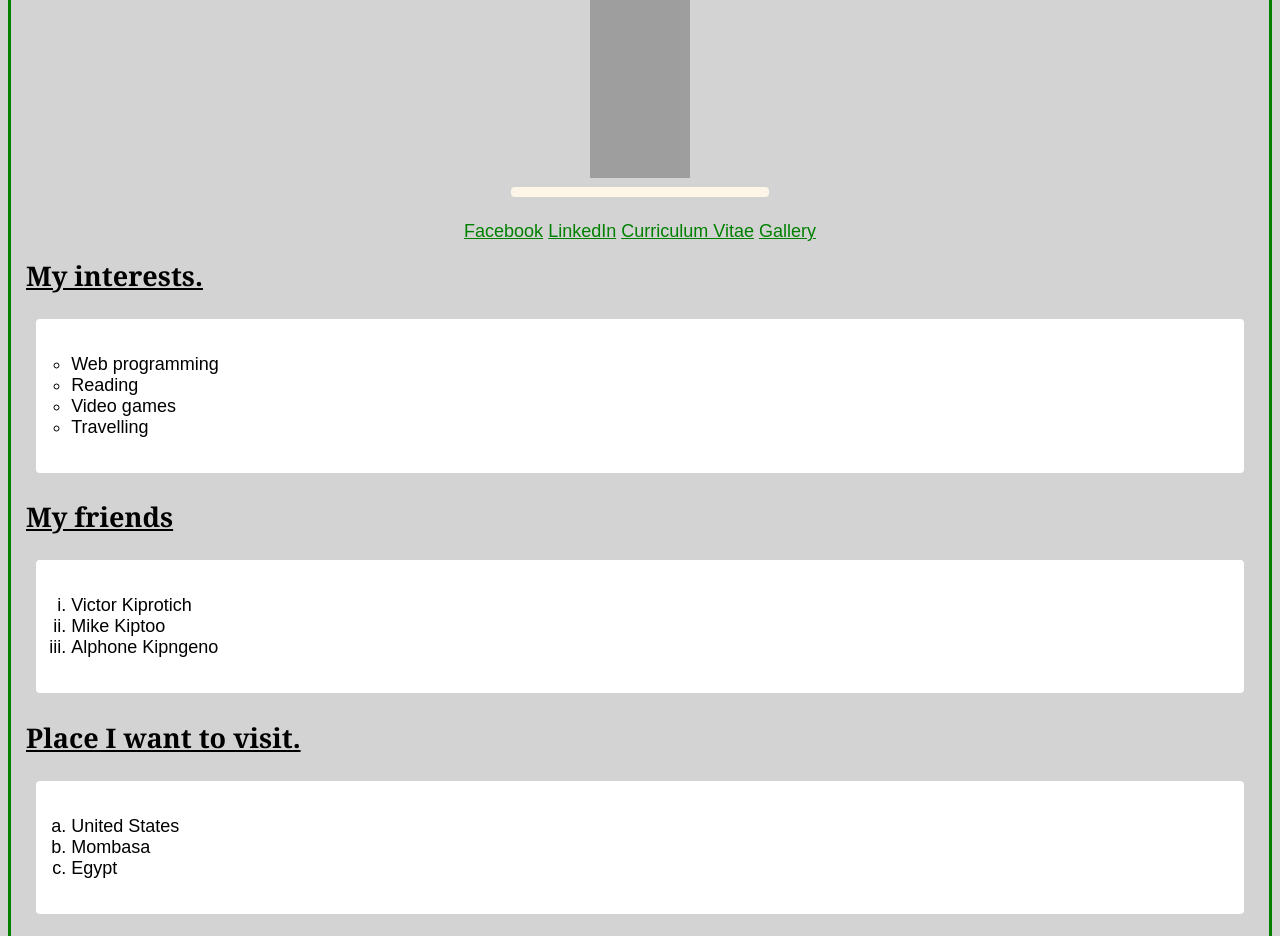
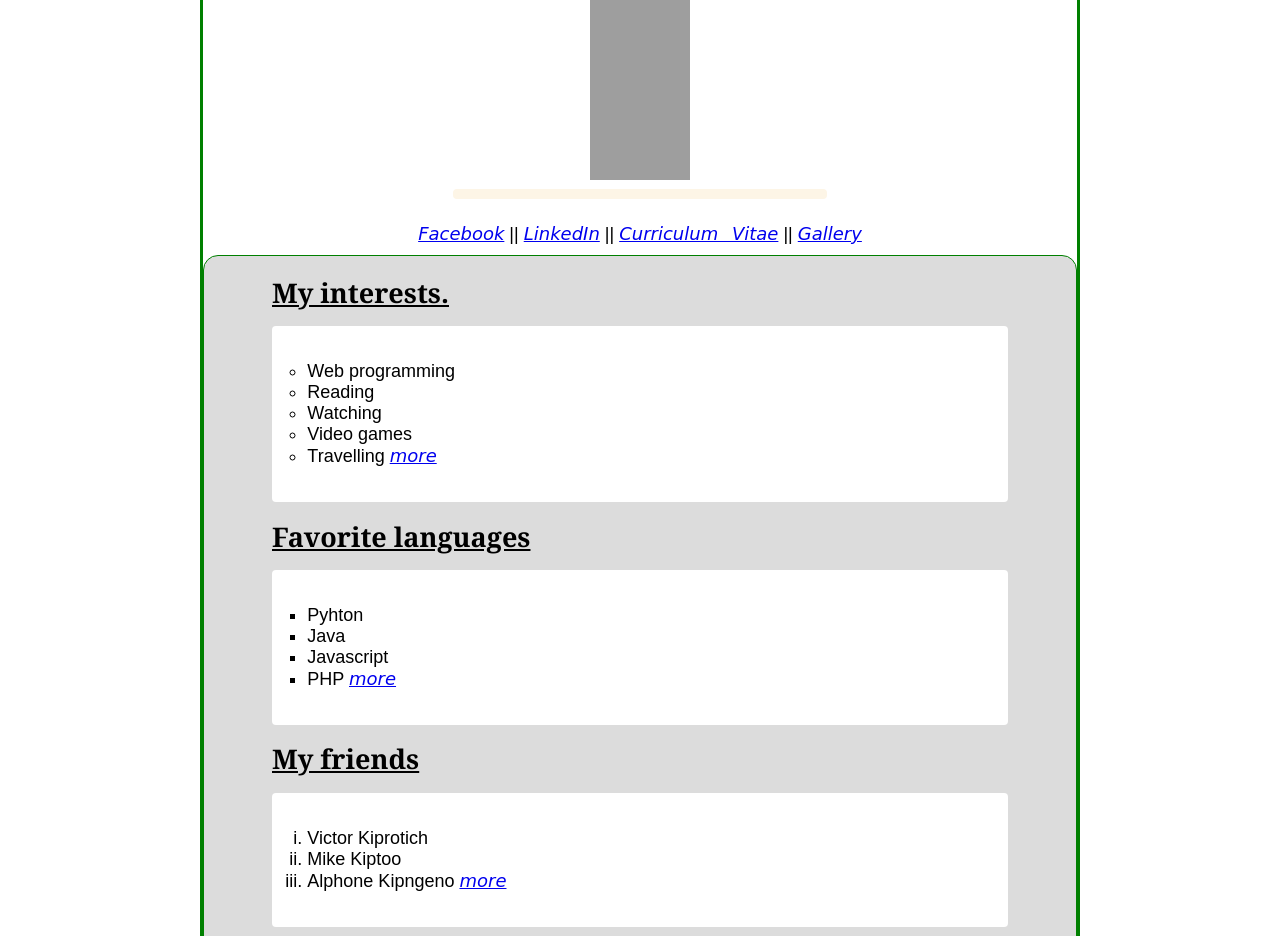
Before and after one commit to Softonic254/My_web, a plain HTML site: page index.html in a window 1280 px wide. Shown: the part 85-1021 px from the top of the page. Drawn offline with Linux system fonts and the light colour scheme; grey boxes are pictures that could not be loaded.

Commit message:
Add border and background colors

```diff
--- a/index.html
+++ b/index.html
@@ -8,19 +8,31 @@
     <body>
         <h1>KIPTOO ROTICH</h1>
         <center><img src="https://scontent.fmba5-1.fna.fbcdn.net/v/t1.0-9/89550451_239707330515714_3814311398461145088_o.jpg?_nc_cat=108&ccb=3&_nc_sid=e3f864&_nc_eui2=AeE78WlPlUSQzK9j4__ERA1hqyS8GX8CJdGrJLwZfwIl0fEfM6EglPKnteH9CaoLvTzrr_sQMe2iop_T5HHufsMO&_nc_ohc=Nt7hGiOS-4YAX8XXlJ1&_nc_ht=scontent.fmba5-1.fna&oh=54430ed8670560505ca6d9da265b0933&oe=605E90D6" height="180px" width="100px"><p></p>
-        <a href="https://www.facebook.com/enock.rotich.16503" target="_blank" >Facebook</a>
-        <a href="https://www.linkedin.com/public-profile/settings?trk=d_flagship3_profile_self_view_public_profile" target="_blank">LinkedIn</a>
-        <a href="https://google.com" target="_blank">Curriculum Vitae</a>
+        <a href="https://www.facebook.com/enock.rotich.16503" target="_blank" >Facebook</a> ||
+        <a href="https://www.linkedin.com/public-profile/settings?trk=d_flagship3_profile_self_view_public_profile" target="_blank">LinkedIn</a> ||
+        <a href="https://google.com" target="_blank">Curriculum Vitae</a> ||
         <a href="https://photos.google.com/share/AF1QipMTtU5Gd_LdGfN4NlZLFnSoArYGvTuHT45CIgxuYEAuI79e2uCo8-sx6rVshGvWPg?key=aDE5VmpvT2dVWTFDaW5mTEtuNUR0TWV1NlZGdnl3">Gallery</a> </center>
-        <h2><u> My interests.</u> </h2>
+
+        <table id="body">
+            <tr>
+                <td><h2><u> My interests.</u> </h2>
 
                     <ul style="list-style: circle;">
 
                         <li>Web programming</li>
                         <li>Reading</li>
+                        <li>Watching</li>
                         <li>Video games</li>
-            <li>Travelling</li>
+                        <li>Travelling  <a href="www.google.com">more</a></li>
 
+                    </ul>
+
+                    <h2>Favorite languages</h2>
+                    <ul style="list-style: square;">
+                        <li>Pyhton</li>
+                        <li>Java</li>
+                        <li>Javascript</li>
+                        <li>PHP  <a href="www.google.com">more</a></li>
                     </ul>
 
                     <h2><u>My friends</u></h2>
@@ -28,21 +40,44 @@
 
                             <li>Victor Kiprotich</li>
                             <li>Mike Kiptoo</li>
-                <li>Alphone Kipngeno</li>
+                            <li>Alphone Kipngeno  <a href="www.google.com">more</a></li>
 
                         </ol>
-        <h2><u>Place I want to visit.</u></h2>
+                    <h2><u>Places I want to visit.</u></h2>
                     <ol style="list-style: lower-alpha;">
 
-            <li>United States</li>
-            <li>Mombasa</li>
-            <li>Egypt</li>
+                        <li>Washington DC</li>
+                        <li>Lagos</li>
+                        <li>Dubai  <a href="www.google.com">more</a></li>
 
                     </ol>
+
+                    <table class="contact">
+                        <tr>
+                            <td><h2>Author</h2></td>
+                        </tr>
+                        <tr>
+                            <td><h3>Kiptoo Rotich</h3></td>
+                        </tr>
+                        <tr>
+                            <td><h5><a href="https://github.com/Softonic254/My_web" target="_self">Here</a>  is the Git repository link.</h5></td>
+                        </tr>
+                        <tr>
+                            <td><h5>Twitter:<a href="www.twitter.com/login">@kiptoo_rotich27</a></h5></td>
+                        </tr>
+                    </table>
 
                 <center><p>Contact info:</p></center>
                 <p>Phone: 0729149359</p>
                 <p>Email: <a href="www.gmail.com">rotichenoch27@gmail.com</a></p>
 
+
+            </td>
+            </tr>
+        </table>
+
+
+
+
     </body>
 </html>
--- a/style.css
+++ b/style.css
@@ -1,12 +1,13 @@
 body{
-    background-color: lightgray;
+    background-color: white;
     font-size: 18px;
     font-family: sans-serif;
     text-align: left;
-    border: 10px solid green;
+    border: 5px solid green;
     border-style: solid;
     border-width: 3px;
-    border-radius: 8px;
+    border-radius: 15px;
+    margin: 10px 200px 10px 200px;
 }
 h1{
     text-decoration-color: mediumblue;
@@ -14,12 +15,15 @@ h1{
     text-align: center;
     color: navy;
     margin: 15px;
+    text-decoration: underline;
+    font-family: 'Times New Roman', Times, serif;
 
 }
 h2{
     text-decoration-color: mediumpurple;
     font-family: Georgia, 'Times New Roman', Times, serif;
     margin: 15px;
+    text-decoration: underline;
 }
 
 ul{
@@ -38,17 +42,21 @@ ol{
 
 
 a:link{
-    color: green;
+    font-size: 18px;
+
 }
 
 a:hover{
     background-color: lightseagreen;
     padding: 2px;
     border-radius: 5px;
+    font-size: 120%;
 }
 
 a:visited{
-    color: chocolate;
+    color: orangered;
+    background-color: cyan;
+    padding: 4px;
 }
 
 p{
@@ -57,9 +65,48 @@ p{
     color: midnightblue;
     padding: 5px;
     background-color: oldlace;
-    margin-left: 500px;
-    margin-right: 500px;
+    margin-left: 250px;
+    margin-right: 250px;
     margin-top: 4px;
     margin-bottom: 24px;
     border-radius: 4px;
 }
+
+table{
+    height: auto;
+    width: auto;
+    text-align: center;
+    background-color: gainsboro;
+    margin-left: auto;
+    margin-right: auto;
+    border: 1px solid green;
+    border-radius: 15px;
+    padding-left: 50px;
+    padding-right: 50px;
+    padding-bottom: 20px;
+    font-size: larger;
+    box-shadow: darkgreen;
+    margin-bottom: 15px;
+}
+
+a{
+    font-style: italic;
+    word-spacing: 8px;
+    font-family: cursive;
+    font-size: 18px;
+}
+
+#body{
+    text-align: left;
+    font-size: 18px;
+    font-family: sans-serif;
+    padding-top: 0px;
+    padding-bottom: 1px;
+    margin-top: 10px;
+}
+
+.contact{
+    background-color: powderblue;
+    font-style: italic;
+    font-size: 20px;
+}
```
Lines whose indentation alone changed are shown as unchanged.
